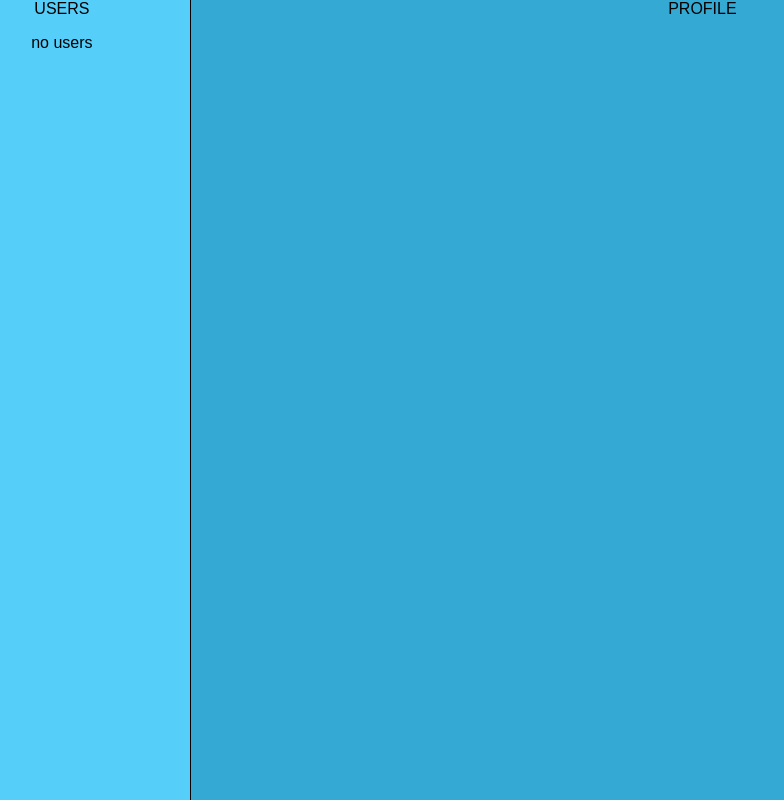
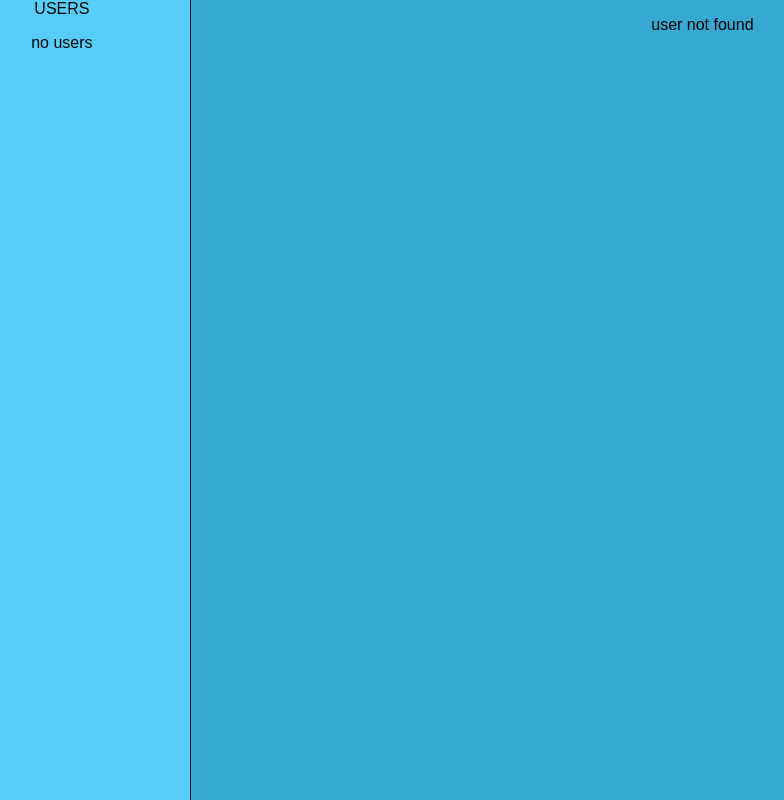
Before and after one commit to LucGon/skills18, a Symfony app: template templates/main/search.html.twig in a window 1280 px wide. Shown: the whole page, without its empty margins (66-850 px from the left). Run offline with Twig, Linux system fonts and the light colour scheme; the template is opened without the code that fills it, so the values that code supplies are empty; some libraries are stand-ins or nearby versions.

Commit message:
Added search error message

```diff
--- a/templates/main/search.html.twig
+++ b/templates/main/search.html.twig
@@ -12,10 +12,12 @@
         {% endfor %}
     </div>
     <div id="profile">
-        PROFILE
         {% if search %}
+            PROFILE
             <div class="message">{{ search[0].name }}</div>
             <div class="message">{{ search[0].id }}</div>
-        {%  endif%}
+        {% else%}
+        <p>user not found</p>
+        {% endif %}
     </div>
 {% endblock %}
```
